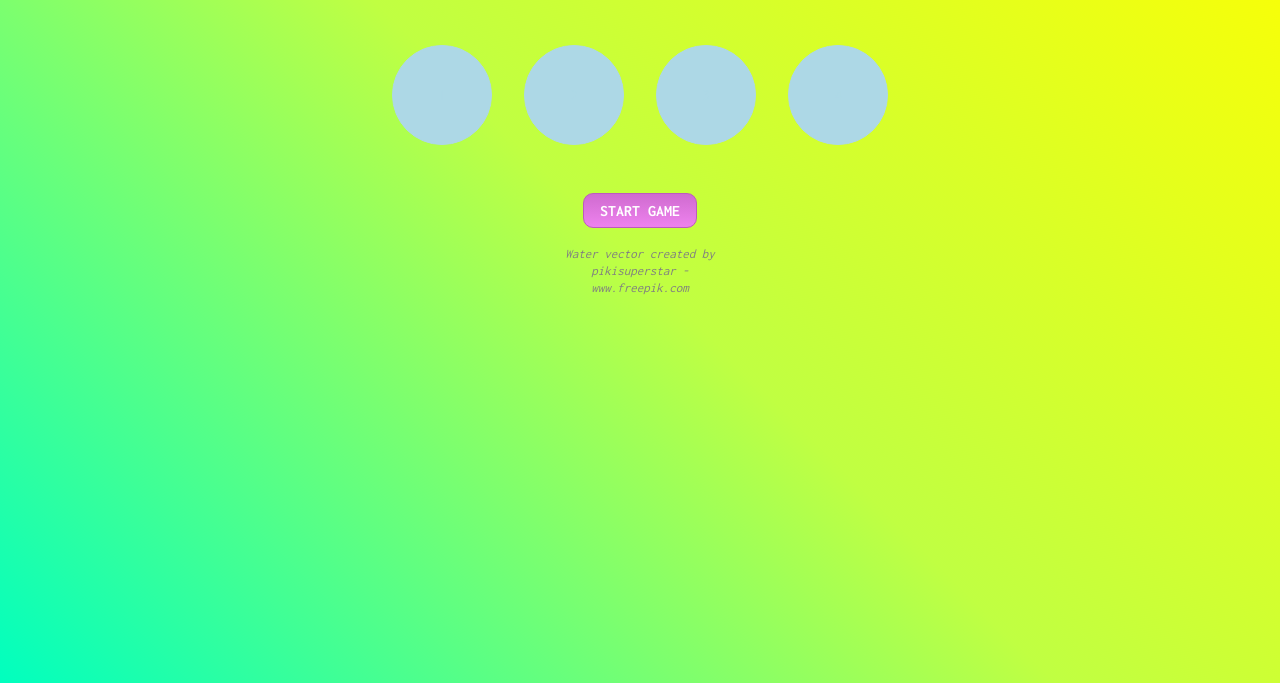
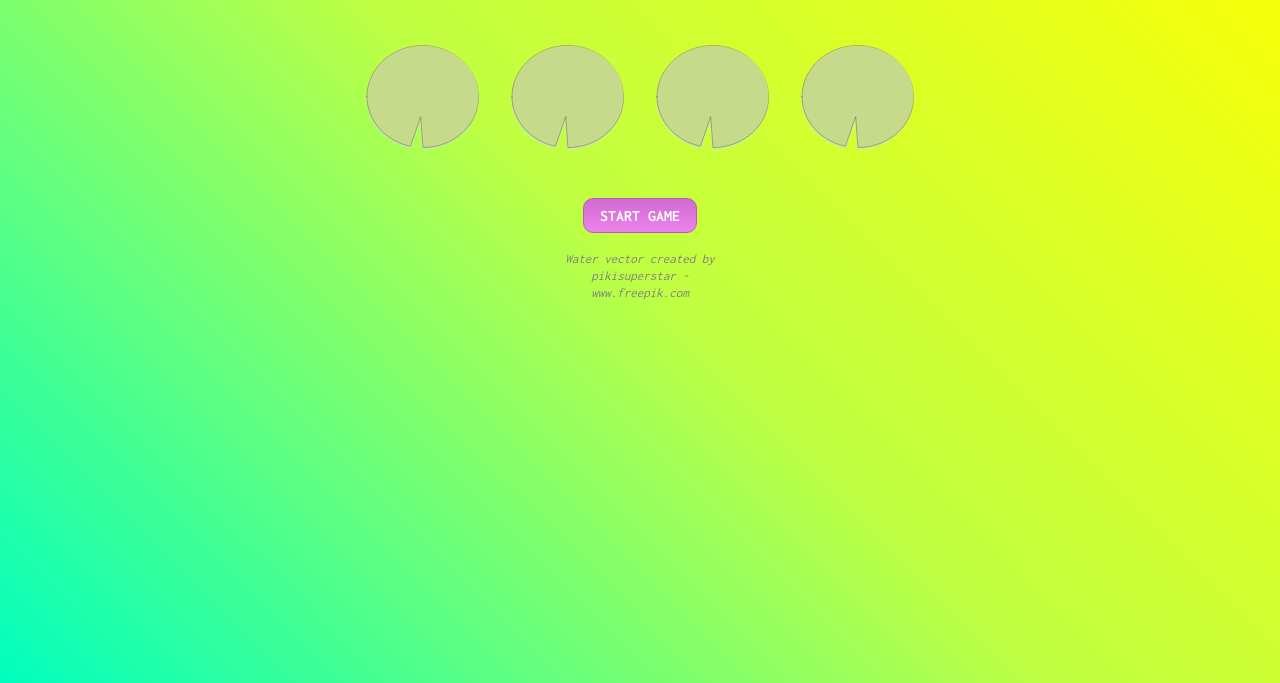
Before and after one commit to silmu/speedgame, a plain HTML site: page index.html in a window 1280 px wide. Shown: the part 149-832 px from the top of the page. Drawn offline with Linux system fonts and the light colour scheme.

Commit message:
Added lilypad

```diff
--- a/style.css
+++ b/style.css
@@ -89,20 +89,22 @@ h2 {
 }
 
 .circles {
+  background-image: url(lilypad.svg);
+  background-size: cover;
   margin: 1rem;
-  width: 100px;
-  height: 100px;
-  color: lightblue;
-  background-color: lightblue;
-  border: 1px solid lightblue;
+  width: 113px;
+  height: 105px;
+  color: transparent;
+  background-color: transparent;
+  /* border: 1px solid lightblue; */
   border-radius: 50%;
-  padding: 2.5rem;
+  /* padding: 2.5rem; */
   pointer-events: none; /* prevent clicking circles */
 }
 
 .circles.active {
   /* background-color: violet; */
-  background-image: url(frog.svg);
+  background-image: url(frog2.svg);
   filter: brightness(110%);
 }
 
```
Also changed, not shown: frog.svg, frog2.svg (added), lilypad.svg (added), 1 other file.
